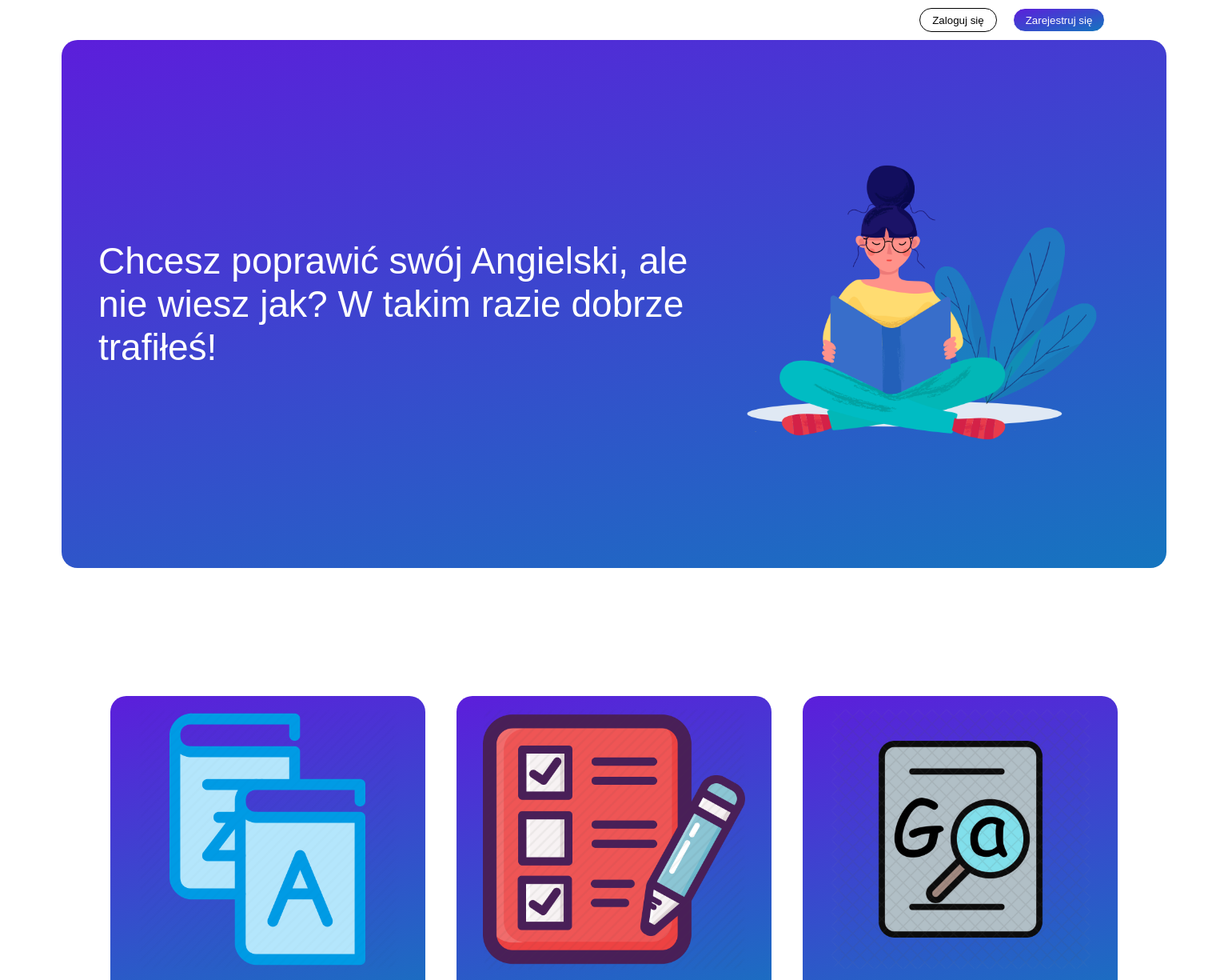
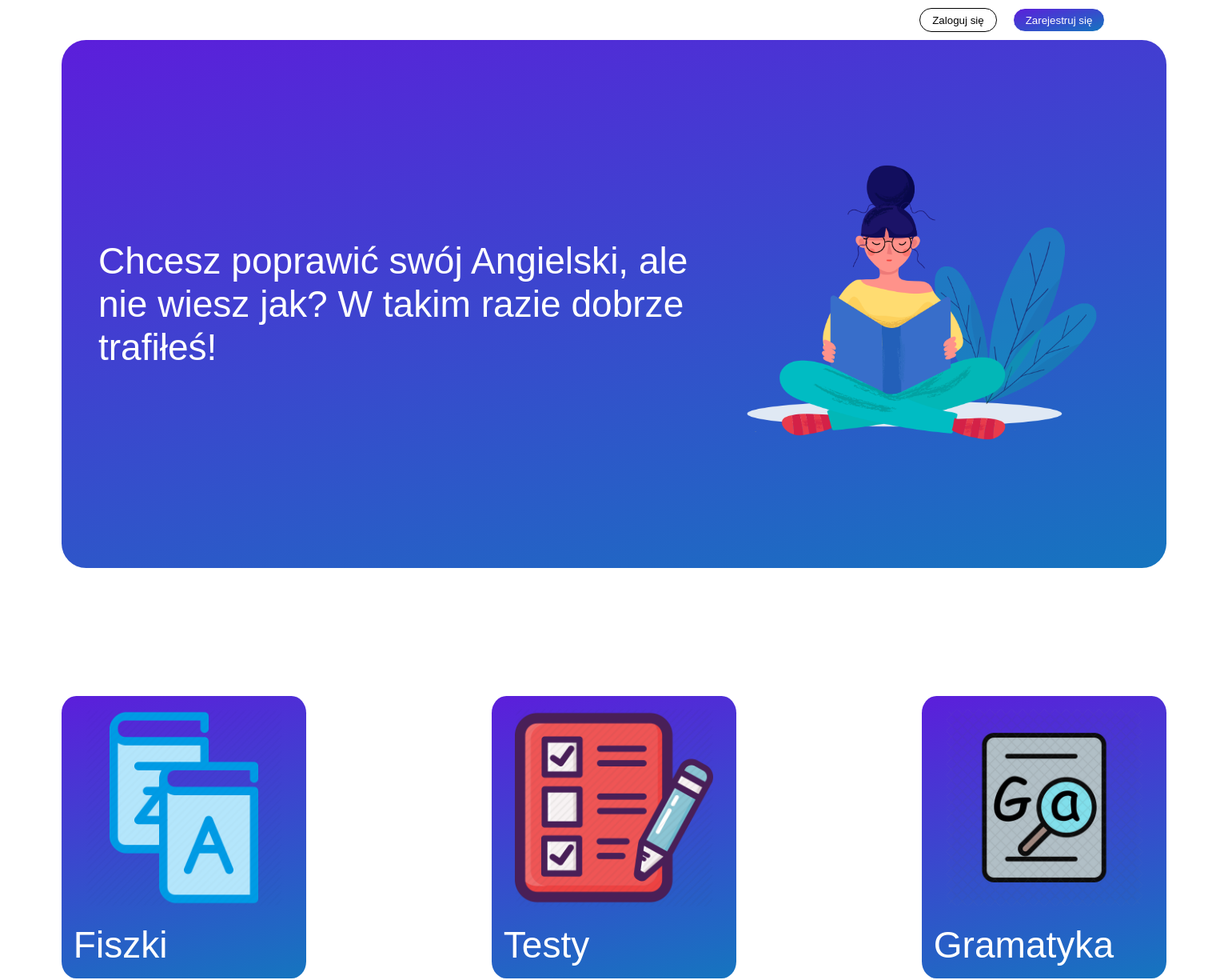
Before and after one commit to mateuszbuturla/flashcard, a React (Create React App) app in the folder client/: page / in a window 1536 px wide. Shown: the top 1225 px of the page at 80% size. Built offline with nearby package versions, Linux system fonts and the light colour scheme.

Commit message:
change style home page

```diff
--- a/client/src/view/Home/home.sass
+++ b/client/src/view/Home/home.sass
@@ -28,7 +28,7 @@
     justify-content: space-around
     align-items: center
     flex-wrap: wrap
-    border-radius: 20px
+    border-radius: 2vw
     color: #fff
     padding-top: 30px
     @include backgroundGradient
@@ -45,13 +45,12 @@
 .home-section
     margin: 20vh auto 0 auto
     width: 90%
-    max-width: 1300px
     display: flex
     justify-content: space-around
     flex-wrap: wrap
     .offer
         width: 45%
-        border-radius: 20px
+        border-radius: 6%
         padding: 15px
         color: #ffffff
         font-size: 20px
@@ -125,6 +124,7 @@
             .home-header__h1
                 font-size: 3vw
     .home-section
+        justify-content: space-between
         .offer
-            width: 28%
-            font-size: 25px
+            width: 20%
+            font-size: 3vw
```
